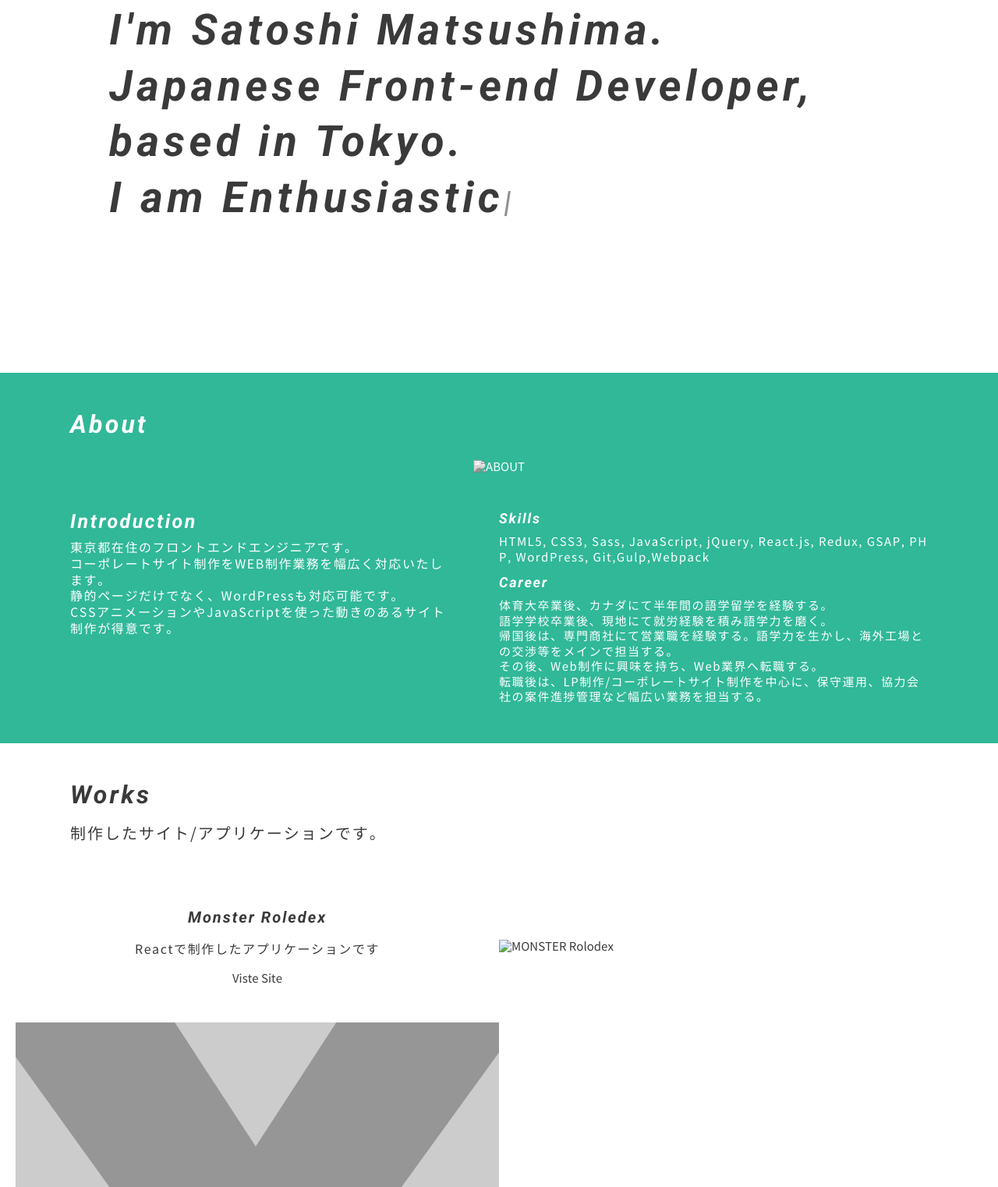
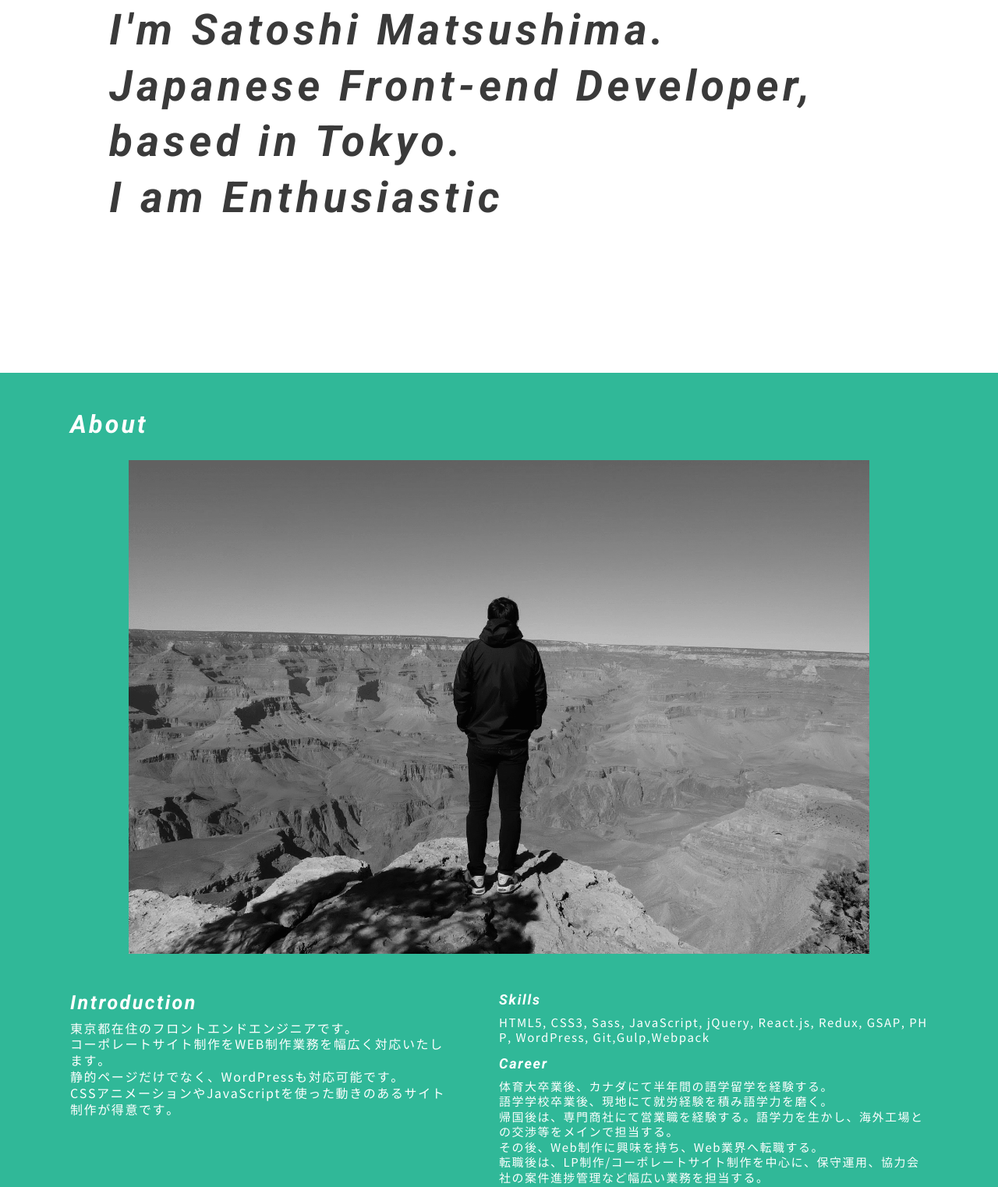
Before and after one commit to canopus-m-satoshi/my-site, a plain HTML site: page index.html in a window 1280 px wide. Shown: the part 322-1844 px from the top of the page at 78% size. Drawn offline with nearby package versions, Linux system fonts and the light colour scheme; the site is published under a folder, as on GitHub Pages, so addresses that start at the root find nothing; placeholder pictures from the web are drawn by us.

Commit message:
modified file path

```diff
--- a/index.html
+++ b/index.html
@@ -27,7 +27,7 @@
     <link
       rel="stylesheet"
       type="text/css"
-      href="/assets/css/top/top.css?v=1"
+      href="./assets/css/top/top.css?v=1"
       media="all"
     />
     <!--  ページ固有のCSSファイル終了-->
@@ -77,7 +77,7 @@
         </h2>
 
         <div class="about-img" data-aos="fade-right" data-aos-offset="300">
-          <img src="/assets/images/top/img_about.png" alt="ABOUT" />
+          <img src="./assets/images/top/img_about.png" alt="ABOUT" />
         </div>
 
         <div class="about-box" data-aos-offset="500">
@@ -148,7 +148,7 @@
             </div>
             <div class="work-img-box">
               <img
-                src="/assets/images/top/img_work_monster.png"
+                src="./assets/images/top/img_work_monster.png"
                 alt="MONSTER Rolodex"
               />
             </div>
@@ -261,7 +261,7 @@
       integrity="sha256-CSXorXvZcTkaix6Yvo6HppcZGetbYMGWSFlBw8HfCJo="
       crossorigin="anonymous"
     ></script>
-    <script src="/assets/js/common/common.js"></script>
+    <script src="./assets/js/common/common.js"></script>
     <!-- ページ共通のJSファイル 終了 -->
 
     <!--  ページ固有のJSファイル開始-->
```
